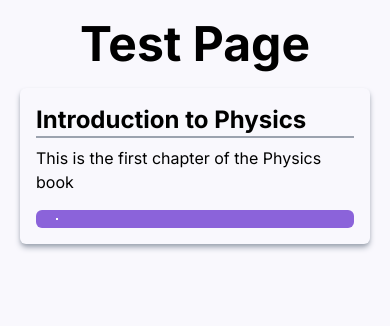
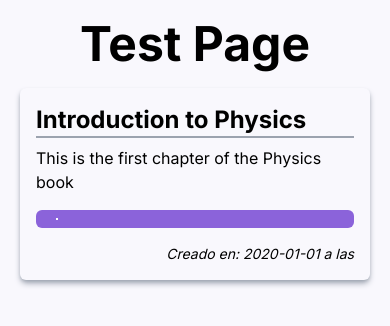
Before and after one commit to Juanes165/eduk2-frontend, a Next.js app: page /test-components in a window 390 px wide. Shown: the top 326 px of the page. Built offline with nearby package versions, Linux system fonts and the light colour scheme; no server answers; what tailwindcss-animation-delay would draw is missing.

Commit message:
Added Image and Date
-Added Image and date to Course InfoCard component.

-Added placeholder image to courses.

-Fixed Size and responsive design to courses feature.

-Fixed fetching data structure and use.

-Tested.

```diff
--- a/src/app/(main)/course/[courseId]/page.jsx
+++ b/src/app/(main)/course/[courseId]/page.jsx
@@ -3,14 +3,10 @@ import { fetchCourseById } from "@/utils/services/data";
 
 export default async function CourseDetail({ searchParams }){
     let id = searchParams.id;
-    console.log(id);
-
     const course = await fetchCourseById(id);
 
-    console.log(course);
-
     return(
-        <main className="w-full p-5">
+        <main className="max-w-[70%] p-5">
             <section className="flex justify-between mb-3">
                 <h1 className="font-bold text-5xl">
                     {course.name.toUpperCase()}
@@ -18,7 +14,7 @@ export default async function CourseDetail({ searchParams }){
                 <p className="text-sm flex items-end justify-end">{course.teacher}</p>
             </section>
             <div className="border-2 border-amethyst dark:border-grape"/>
-            <section className="mt-5">
+            <section className="mt-5 flex flex-col gap-4">
                 {course.listContents.map((content, index) => {
                     return (
                         <CourseContentCard content={content} key={index}/>
--- a/src/app/(main)/home/page.jsx
+++ b/src/app/(main)/home/page.jsx
@@ -4,11 +4,10 @@ import { fetchCourses } from "@/utils/services/data"
 
 export default async function Page() {
     const courses = await fetchCourses();
-    console.log(courses);
 
     return (
-        <div className='h-[93vh] overflow-y-scroll'>
-            <div className="flex flex-wrap w-full justify-center items-center">
+        <div className='overflow-y-scroll'>
+            <div className="flex flex-wrap w-full justify-center items-center gap-5 p-4">
                 {courses.map((course) => (
                     <InfoCourseCard course={course} key={course.id} />
                 ))}
--- a/src/components/Cards/CourseContentCard.jsx
+++ b/src/components/Cards/CourseContentCard.jsx
@@ -1,7 +1,13 @@
 import { VideoIcon, ImageIcon, PdfIcon  } from "@/utils/icons/icons";
+import Link from "next/link";
 
 export default function CourseContentCard({ content }) {
     const files = content.listFiles;
+
+    var date = content.date;
+    var splitDate = date.split(" ");
+    var hour = splitDate[3];
+    var day = splitDate.slice(0, 3).join(" ");
 
     return (
         <div className="w-full bg-main-light text-black rounded-md p-4 shadow-md shadow-gray-400 dark:shadow-none">
@@ -13,24 +19,30 @@ export default function CourseContentCard({ content }) {
                     {content.description}
                 </p>
             </section>
-            <section className="flex flex-col gap-2">
+            <section className="flex flex-col gap-2 mb-4">
                 {files.map((file, index) => {
                     return (
-                        <div key={index} className="flex bg-amethyst dark:bg-grape rounded-md text-white p-2 gap-3">
-                            <div className="flex justify-center rounded-md hover:bg-wisteria dark:hover:bg-amethyst items-center">
-                                <a href={file.url} target="_blank">
+                        <Link href={file.url} key={index} target="_blank" className="flex w-full">
+                            <div className="flex bg-amethyst dark:bg-grape rounded-md w-full text-white p-2 gap-3 hover:bg-wisteria dark:hover:bg-amethyst">
+                                <div className="flex justify-center rounded-md items-center">
                                     {file.type === "video" && <VideoIcon />}
-                                    {file.type === "jpg" && <ImageIcon />}
+                                    {file.type === "img" && <ImageIcon />}
                                     {file.type === "pdf" && <PdfIcon />}
-                                </a>
+                                </div>
+
+                                <div className="border border-white" />
+                                <div className="flex items-center justify-center">
+                                    <h3 className="text-xl text-center">{file.name}</h3>
+                                </div>
                             </div>
-                            <div className="border border-white" />
-                            <div className="flex items-center justify-center">
-                                <h3 className="text-xl text-center">{file.name}</h3>
-                            </div>
-                        </div>
+                        </Link>
                     )
                 })}
+            </section>
+            <section className="flex justify-end">
+                <p className="italic text-sm">
+                    Creado en: {day} a las {hour}
+                </p>
             </section>
         </div>
     )
--- a/src/components/Cards/InfoCourseCard.jsx
+++ b/src/components/Cards/InfoCourseCard.jsx
@@ -1,13 +1,21 @@
 import Link from "next/link";
 
 export default function InfoCourseCard({ course }) {
+  let courseImage = "";
+
+  if (course.urlPhoto === "") {
+    courseImage = "https://placehold.co/400x200?font=Montserrat&text=" + course.name;
+  } else {
+    courseImage = course.urlPhoto;
+  }
+
   return (
-    <div className="flex flex-col w-full h-[250px] md:w-[400px] md:h-[170px] 2xl:h-[260px] shadow-md shadow-gray-300 dark:shadow-none hover:cursor-pointer rounded-lg bg-main-light">
+    <div className="flex flex-col w-full md:max-w-[400px] border border-black border-opacity-15 hover:shadow-xl dark:hover:border-4 dark:hover:border-amethyst 2xl:h-[260px] shadow-md shadow-gray-300 dark:shadow-none hover:cursor-pointer rounded-lg bg-main-light">
       <Link href={`/course/${course.name}?id=${course.id}`}>
         <img
-          src={course.image}
+          src={courseImage}
           alt={course.name}
-          className="rounded-t-lg object-cover"
+          className="rounded-t-lg object-cover w-full h-[200px]"
         />
         <div className="rounded-b-lg p-4">
           <h3 className="text-2xl uppercase text-black font-bold">{course.name}</h3>
--- a/src/utils/services/data.js
+++ b/src/utils/services/data.js
@@ -52,6 +52,9 @@ export async function fetchCourseById(id) {
         method: "GET",
         headers: {
             "Content-Type": "application/json"
+        },
+        next: {
+            revalidate: 1
         }
     })
     const data = await response.json()
```
